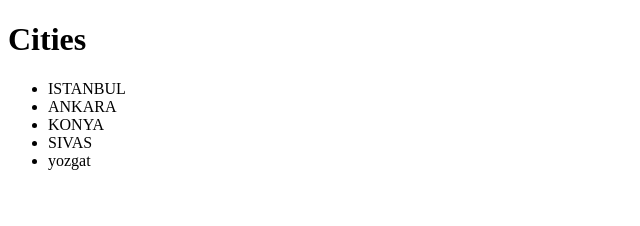
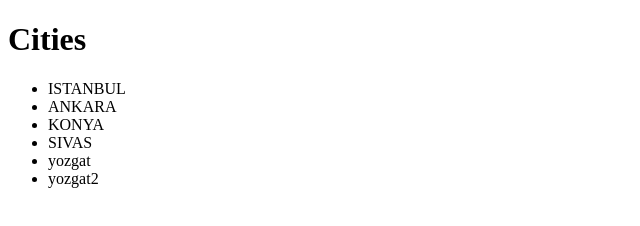
Before and after one commit to crowtusem/T126, a plain HTML site: page index.html in a window 1280 px wide. Shown: the full height of the page, 0-640 px from the left. Drawn offline with Linux system fonts and the light colour scheme.

Commit message:
Update index.html

```diff
--- a/index.html
+++ b/index.html
@@ -13,7 +13,7 @@
         <li> KONYA</li>
         <li> SIVAS</li>
         <li> yozgat</li>
-
+      <li> yozgat2</li>
     </ul>
 </body>
 </html>
```
